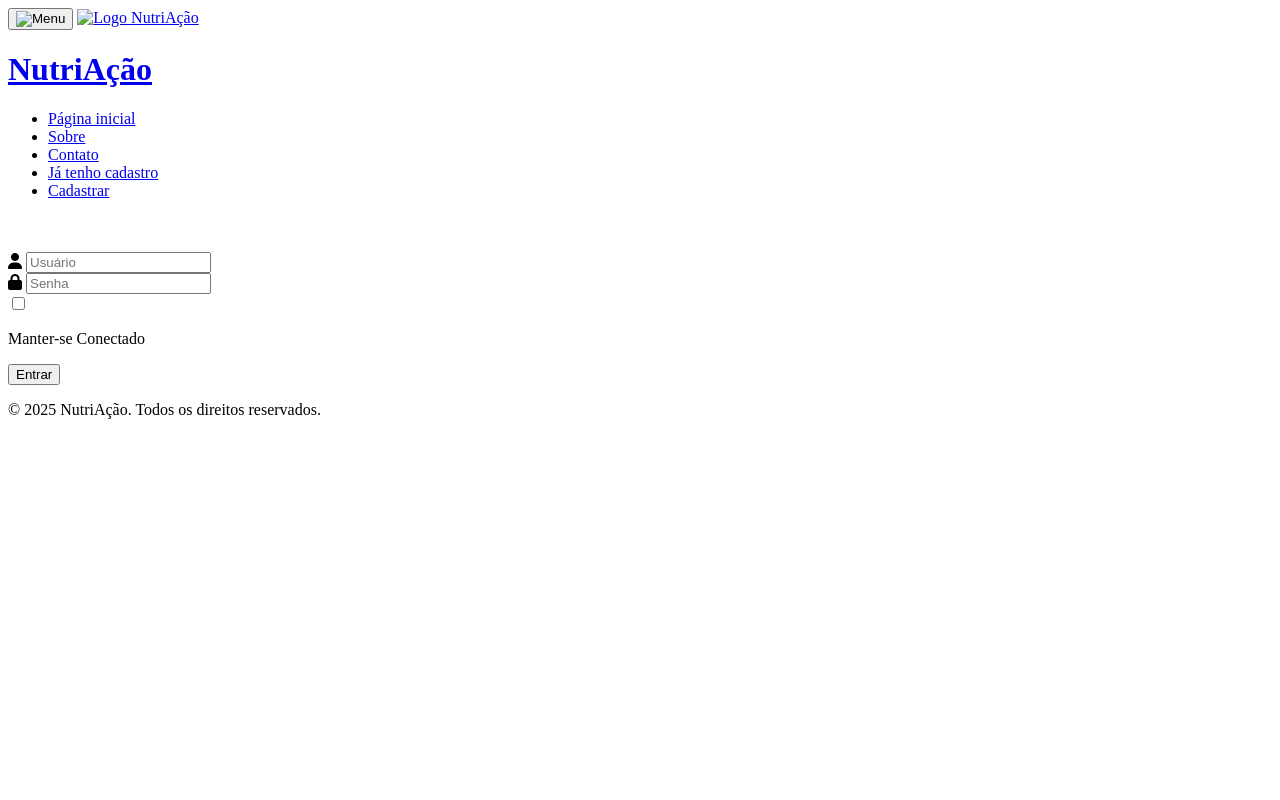
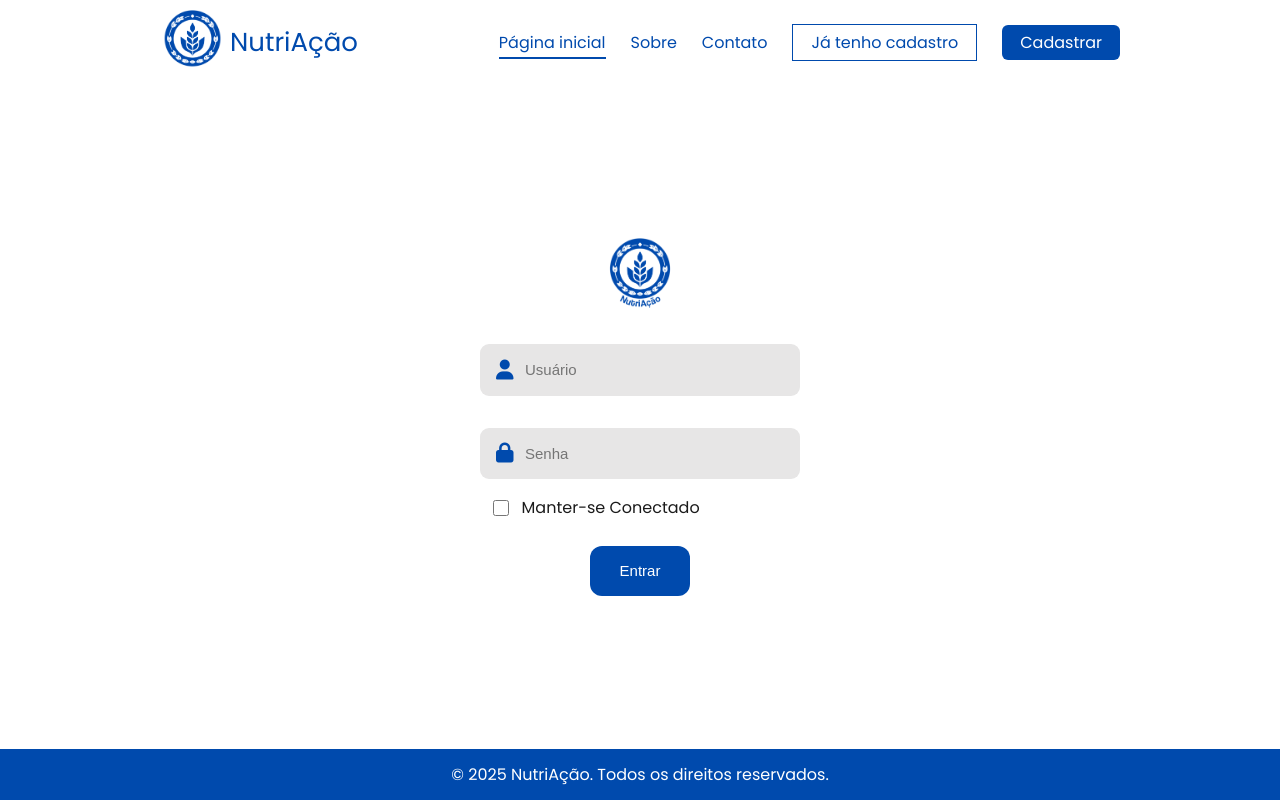
Before and after one commit to NutriAcao/NutriAcao, a website: page public/pages/loginpage.html in a window 1280 px wide. Drawn offline with Linux system fonts and the light colour scheme; the site is published under a folder, as on GitHub Pages, so addresses that start at the root find nothing.

Commit message:
Manutenção dos links afetados pelo backend

```diff
--- a/public/pages/loginpage.html
+++ b/public/pages/loginpage.html
@@ -4,10 +4,10 @@
     <meta charset="UTF-8">
     <meta name="viewport" content="width=, initial-scale=1.0">
     <title>Preencha os dados para entrar</title>
-    <link rel="stylesheet" href="/styles/style-login.css">
+    <link rel="stylesheet" href="../styles/style-login.css">
     <link rel="stylesheet" href="https://cdnjs.cloudflare.com/ajax/libs/font-awesome/6.7.2/css/all.min.css">
     <link href="https://fonts.googleapis.com/css2?family=Poppins:wght@400;600;700&display=swap" rel="stylesheet">
-    <link rel="shortcut icon" href="/assets/logo-blue.png" type="image/x-icon">
+    <link rel="shortcut icon" href="../assets/logo-blue.png" type="image/x-icon">
 
 
 </head>
@@ -16,21 +16,21 @@
     <header id="header">
 
                 <button id="menu-button">
-                  <img src="/assets/Blue Hamburger Menu.svg" alt="Menu" id="burger">
+                  <img src="../assets/Blue Hamburger Menu.svg" alt="Menu" id="burger">
                 </button>
 
-                <a class="footer-logo" href="/pages/homepage.html">
-                  <img src="/assets/logoCortadaBlue.png" alt="Logo NutriAção" id="logo">
+                <a class="footer-logo" href="../pages/homepage.html">
+                  <img src="../assets/logoCortadaBlue.png" alt="Logo NutriAção" id="logo">
                   <h1>NutriAção</h1>
                 </a>
 
                 <nav id="menu">
                   <ul id="nav-list">
-                    <li><a href="/pages/homepage.html" class="nav-link active">Página inicial</a></li>
-                    <li id="sobre"><a href="/pages/homepage.html" class="nav-link">Sobre</a></li>
-                    <li id="contato"><a href="/pages/homepage.html" class="nav-link">Contato</a></li>
-                    <li><a href="/pages/loginpage.html" class="btn-login">Já tenho cadastro</a></li>
-                    <li><a href="/pages/cadastropage.html" class="btn-cadastro">Cadastrar</a></li>
+                    <li><a href="../pages/homepage.html" class="nav-link active">Página inicial</a></li>
+                    <li id="sobre"><a href="../pages/homepage.html" class="nav-link">Sobre</a></li>
+                    <li id="contato"><a href="../pages/homepage.html" class="nav-link">Contato</a></li>
+                    <li><a href="../pages/loginpage.html" class="btn-login">Já tenho cadastro</a></li>
+                    <li><a href="../pages/cadastropage.html" class="btn-cadastro">Cadastrar</a></li>
                   </ul>
                 </nav>
         </header>
@@ -38,11 +38,11 @@
       <main>
         <section>
             <div class="left-container">
-                <img src="/assets/left-image-login.jpg" alt="" srcset="" id="imgLeft">
+                <img src="../assets/left-image-login.jpg" alt="" srcset="" id="imgLeft">
             </div>
             <form action="">
             <div class="right-container">
-                <img src="/assets/logo-blue.png" alt="" srcset="" id="logo-container">
+                <img src="../assets/logo-blue.png" alt="" srcset="" id="logo-container">
 
                 <div class="input-container">
                     <i class="fa-solid fa-user"></i>
@@ -67,7 +67,7 @@
         <p class="footer-text">&copy; 2025 NutriAção. Todos os direitos reservados.</p>
       </footer>
 
-      <script src="/js/script.js"></script>
+      <script src="../js/script.js"></script>
 
 </body>
 </html>
```
Also changed, not shown: 1 other file.
